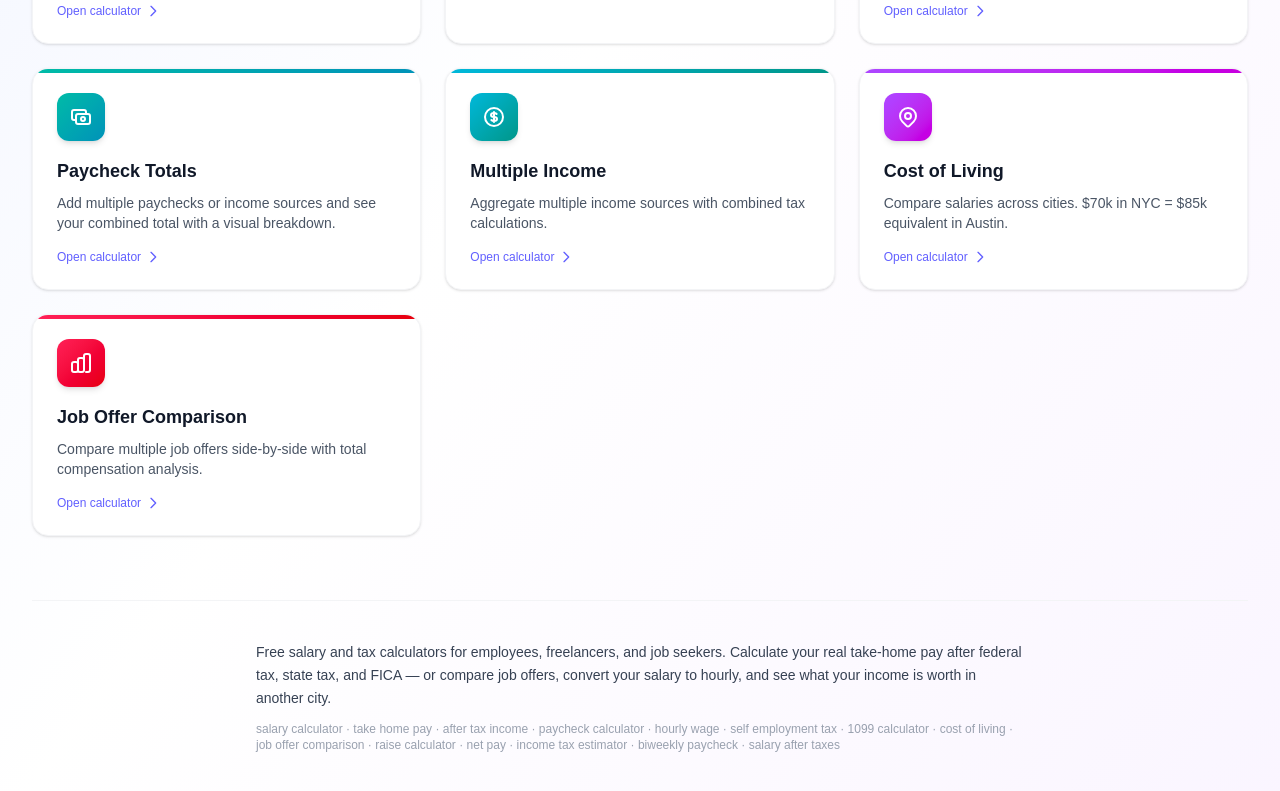
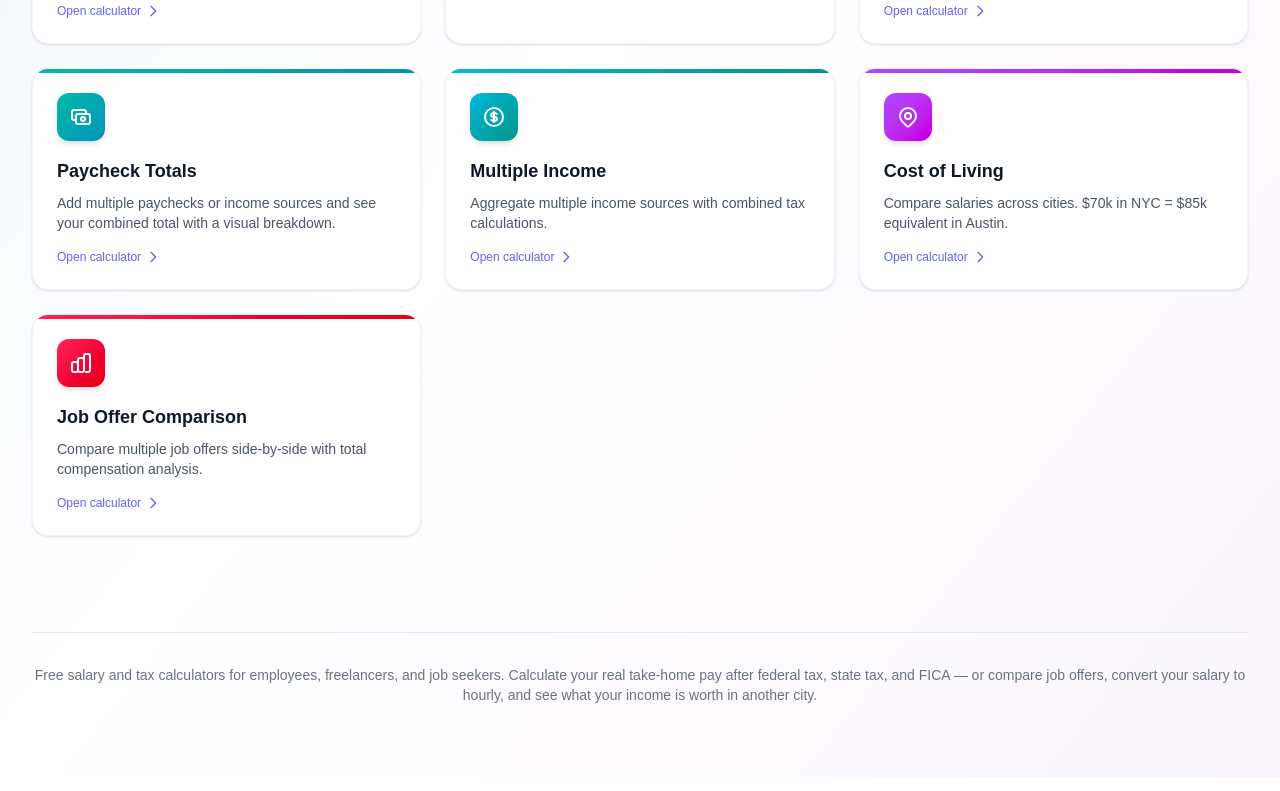
Before and after one commit to Valritehachi/salary-calculator, a Next.js app: page / in a window 1280 px wide. Shown: the part 849-1640 px from the top of the page. Built offline with nearby package versions, Linux system fonts and the light colour scheme.

Commit message:
Clean up footer to single centered paragraph with divider

```diff
--- a/app/page.tsx
+++ b/app/page.tsx
@@ -183,11 +183,10 @@ export default function Home() {
           ))}
         </div>
 
-        {/* SEO Content */}
-        <div className="mt-16 border-t border-gray-100 pt-10 pb-6">
-          <div className="max-w-3xl mx-auto space-y-3 text-sm text-gray-700 leading-relaxed">
-            <p>Free salary and tax calculators for employees, freelancers, and job seekers. Calculate your real take-home pay after federal tax, state tax, and FICA — or compare job offers, convert your salary to hourly, and see what your income is worth in another city.</p>
-            <p className="text-xs text-gray-400">salary calculator · take home pay · after tax income · paycheck calculator · hourly wage · self employment tax · 1099 calculator · cost of living · job offer comparison · raise calculator · net pay · income tax estimator · biweekly paycheck · salary after taxes</p>
+        {/* Footer */}
+        <div className="mt-16 pt-8 pb-6">
+          <div className="border-t border-gray-200 pt-8 text-center">
+            <p className="text-sm text-gray-500">Free salary and tax calculators for employees, freelancers, and job seekers. Calculate your real take-home pay after federal tax, state tax, and FICA — or compare job offers, convert your salary to hourly, and see what your income is worth in another city.</p>
           </div>
         </div>
       </main>
```
